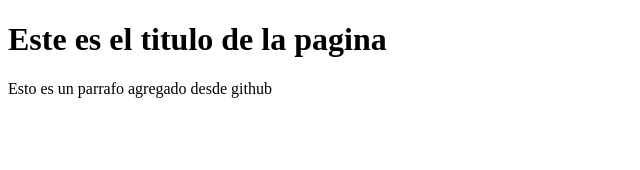
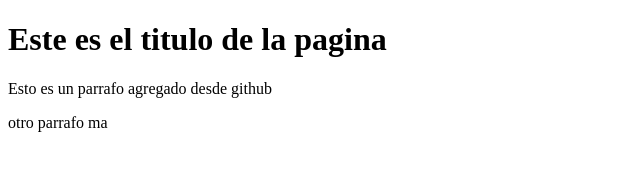
Before and after one commit to LuisMaiker/Proyecto-web-empresa-C, a plain HTML site: page index.html in a window 1280 px wide. Shown: the whole page, without its empty margins (0-640 px from the left). Drawn offline with Linux system fonts and the light colour scheme.

Commit message:
le metimo otro parrafo

```diff
--- a/index.html
+++ b/index.html
@@ -9,5 +9,6 @@
 <body>
     <h1>Este es el titulo de la pagina</h1>
     <p>Esto es un parrafo agregado desde github</p>
+    <p>otro parrafo ma</p>
 </body>
 </html>
```
